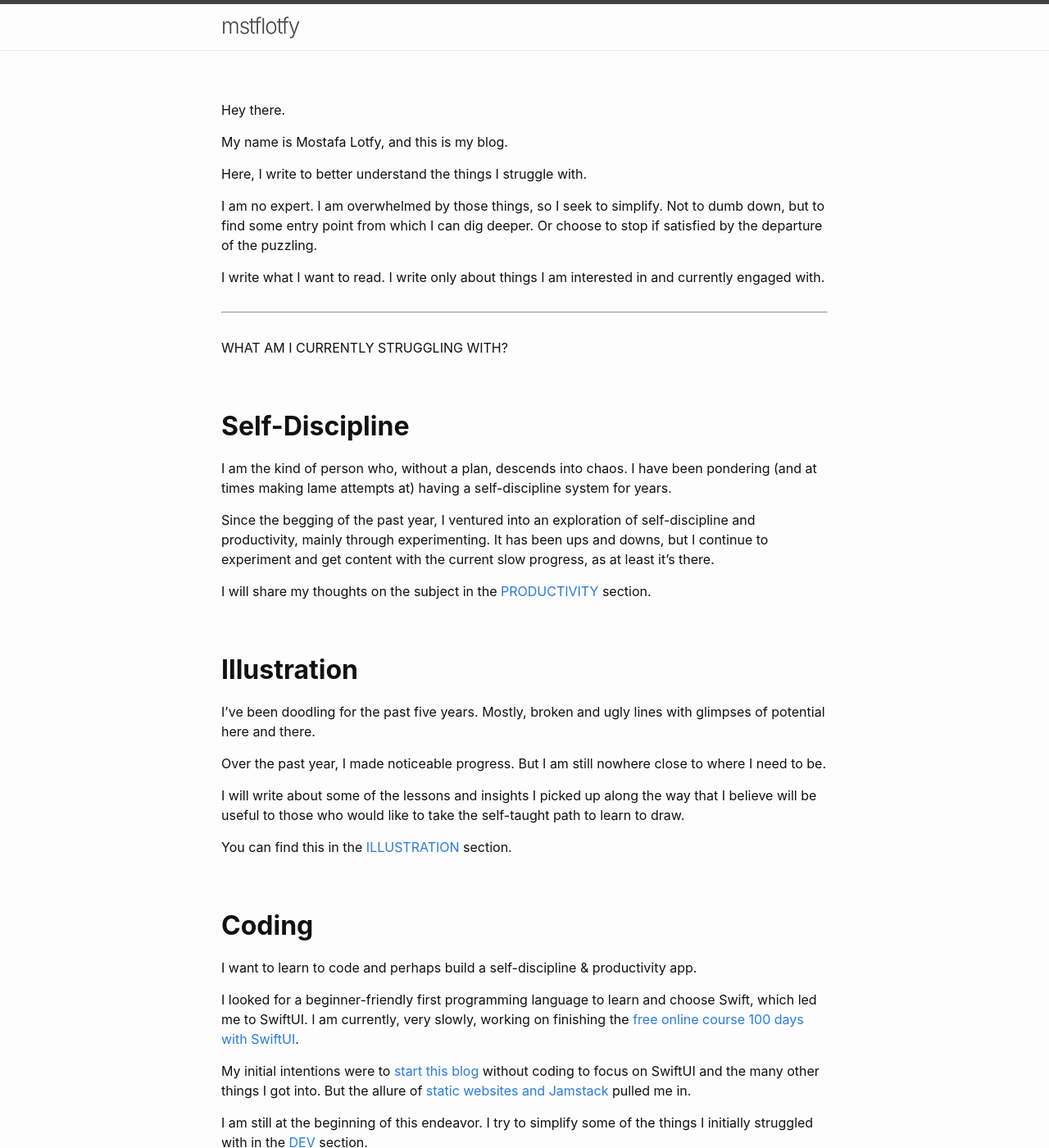
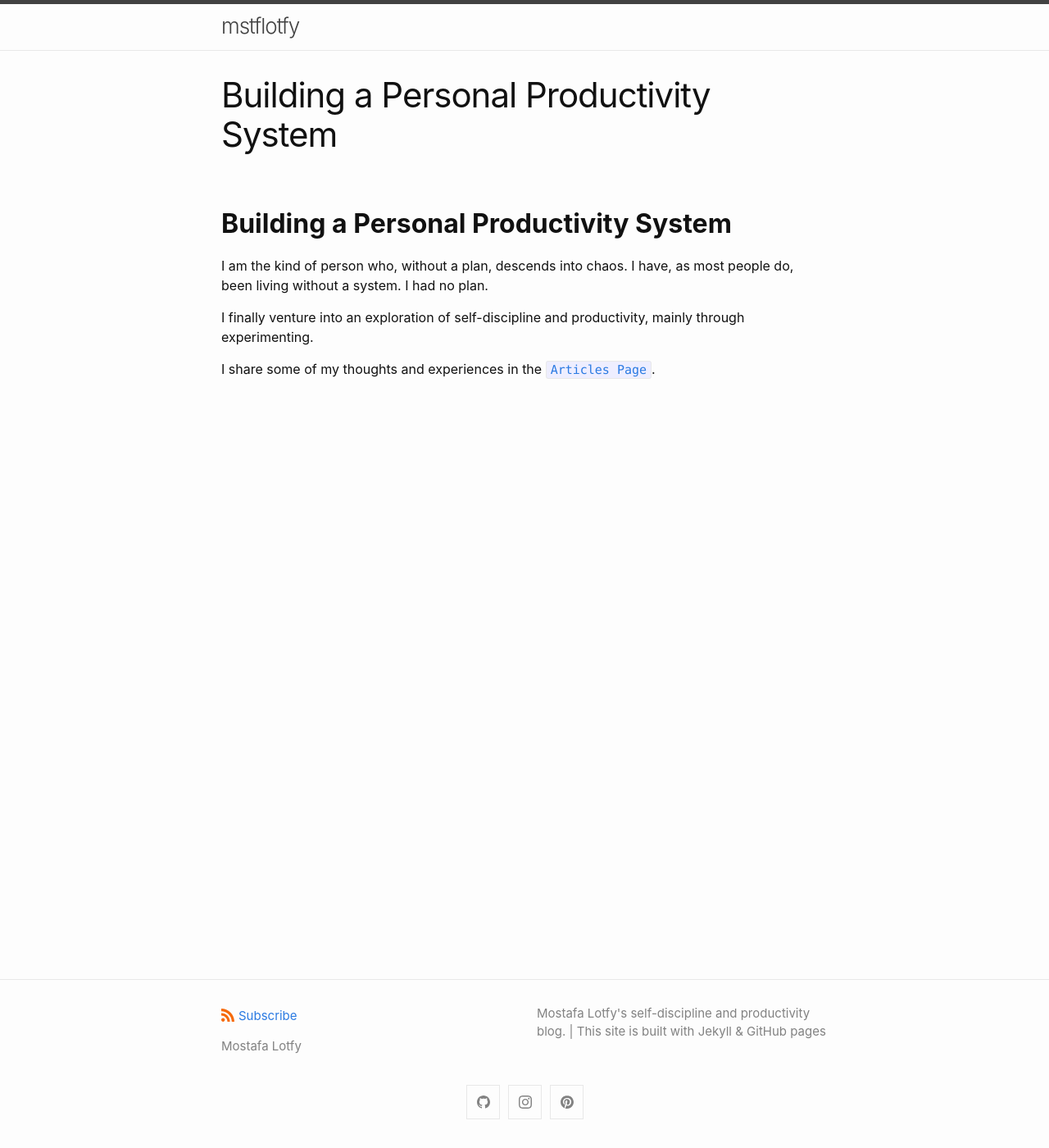
Before and after one commit to mstflotfy/mstflotfy.github.io, a Jekyll site: the page built from index.md, in a window 1280 px wide and 1400 px high. Shown: the whole window at 82% size. Built offline with Jekyll 4.4.1, drawn with Linux system fonts in a browser that asks for light colours; our own code applies the rules of GitHub Pages for plain Markdown files.

Commit message:
Rewriting landing page copy

```diff
--- a/index.md
+++ b/index.md
@@ -8,48 +8,10 @@
 layout: home
 ---
 
-Hey there.
+## **Building a Personal Productivity System**
 
-My name is Mostafa Lotfy, and this is my blog.
+I am the kind of person who, without a plan, descends into chaos. I have, as most people do, been living without a system. I had no plan.
 
-Here, I write to better understand the things I struggle with.
+I finally venture into an exploration of self-discipline and productivity, mainly through experimenting.
 
-I am no expert. I am overwhelmed by those things, so I seek to simplify.
-Not to dumb down, but to find some entry point from which I can dig deeper. Or choose to stop if satisfied by the departure of the puzzling.
-
-I write what I want to read. I write only about things I am interested in and currently engaged with.
-
----
-
-WHAT AM I CURRENTLY STRUGGLING WITH?
-
-{{### **Building A Self-Discipline System**
-}}
-
-## **Self-Discipline**
-
-I am the kind of person who, without a plan, descends into chaos. I have been pondering (and at times making lame attempts at) having a self-discipline system for years.
-
-Since the begging of the past year, I ventured into an exploration of self-discipline and productivity, mainly through experimenting. It has been ups and downs, but I continue to experiment and get content with the current slow progress, as at least it’s there.
-
-I will share my thoughts on the subject in the [PRODUCTIVITY](/productivity) section.
-
-## **Illustration**
-
-I’ve been doodling for the past five years. Mostly, broken and ugly lines with glimpses of potential here and there.
-
-Over the past year, I made noticeable progress. But I am still nowhere close to where I need to be.
-
-I will write about some of the lessons and insights I picked up along the way that I believe will be useful to those who would like to take the self-taught path to learn to draw.
-
-You can find this in the [ILLUSTRATION](/post-coming-soon/) section.
-
-## **Coding**
-
-I want to learn to code and perhaps build a self-discipline & productivity app.
-
-I looked for a beginner-friendly first programming language to learn and choose Swift, which led me to SwiftUI. I am currently, very slowly, working on finishing the [free online course 100 days with SwiftUI](https://www.hackingwithswift.com/100/swiftui).
-
-My initial intentions were to [start this blog](/dev/how-to-start-a-blog/) without coding to focus on SwiftUI and the many other things I got into. But the allure of [static websites and Jamstack](https://jamstack.org/what-is-jamstack/) pulled me in.
-
-I am still at the beginning of this endeavor. I try to simplify some of the things I initially struggled with in the [DEV](/dev/) section.
+I share some of my thoughts and experiences in the [`Articles Page`](/articles).
```
